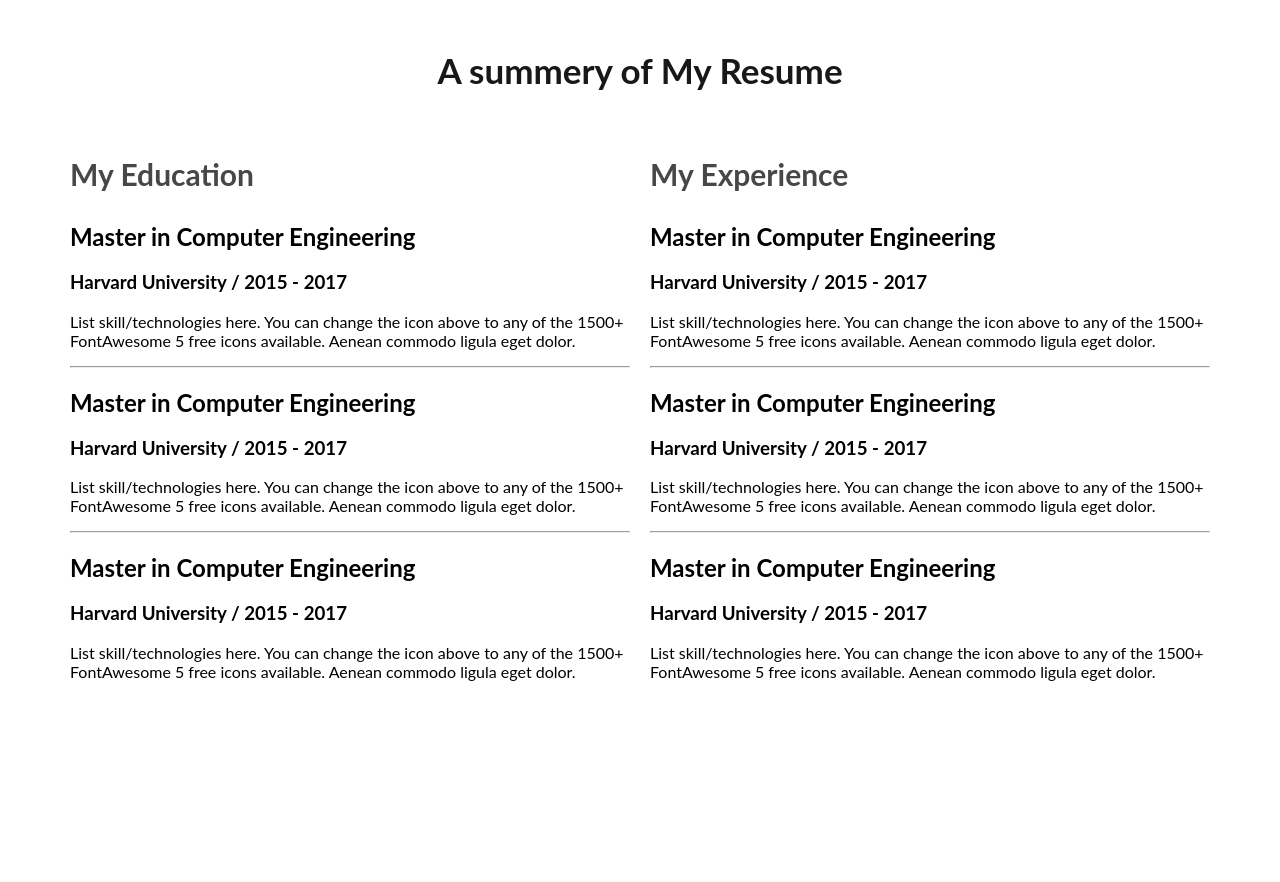
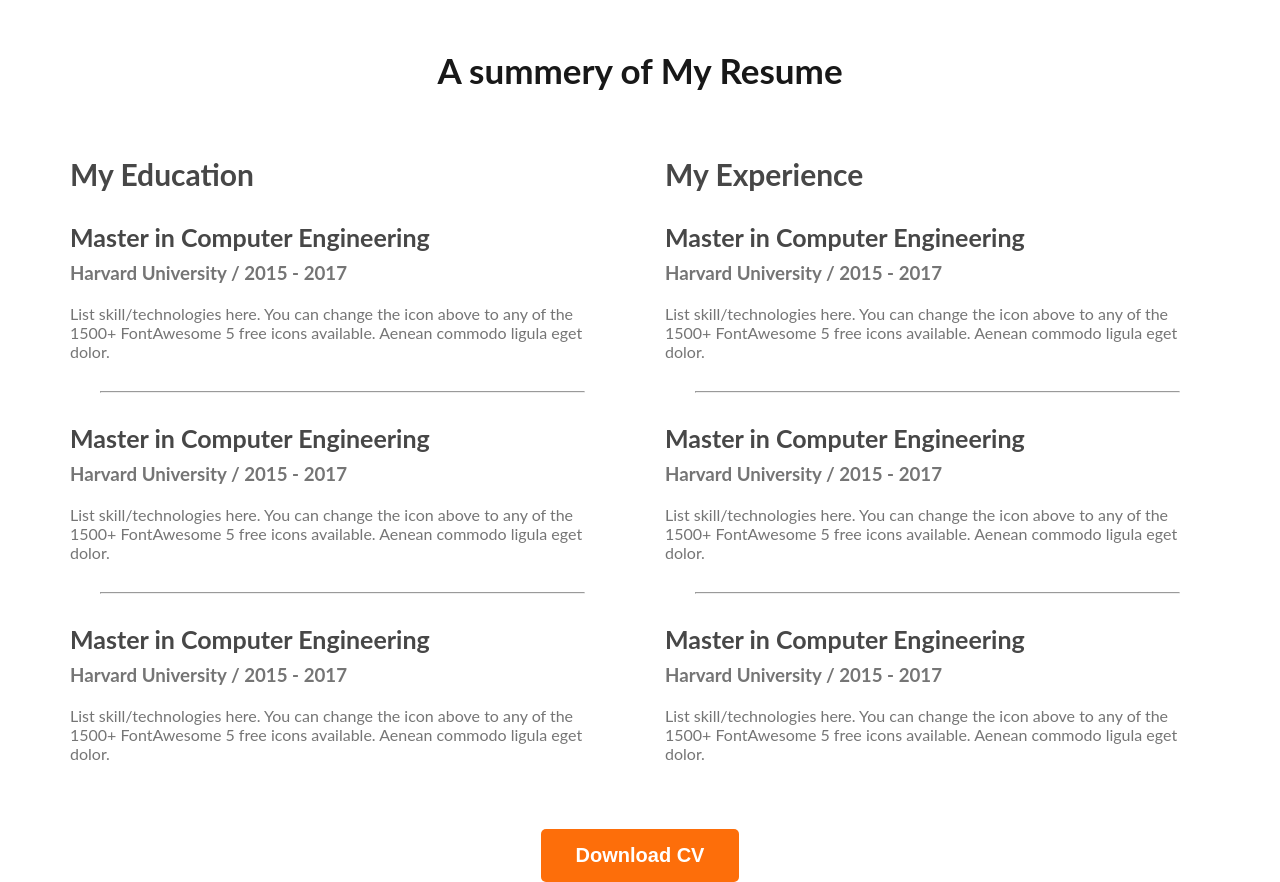
Before and after one commit to Samiul-Shuvo/developer-portfolio, a plain HTML site: page index.html in a window 1280 px wide. Shown: the part 2220-3102 px from the top of the page. Before the commit the page ends 2917 px from the top, so only its background shows below. Drawn offline with Linux system fonts and the light colour scheme.

Commit message:
finished the resume section

```diff
--- a/index.html
+++ b/index.html
@@ -133,6 +133,9 @@
                     </div>
                 </div>
             </div>
+            <div class="download-cv">
+                <button class="btn-primary ">Download CV </button>
+            </div>
         </section>
 
     </main>
--- a/styles/portfolio.css
+++ b/styles/portfolio.css
@@ -148,5 +148,25 @@ main section {
 }
 .resume-container{
   display: flex;
-  gap: 20px;
+  gap: 50px;
 }
+.resume-item-institute,.resume-item-description{
+  color: #757575;
+}
+.resume-item-title{
+  color:  #474747;
+font-size: 25px;
+font-weight: 700;
+margin-bottom: 10px;
+}
+.resume-container hr{
+  margin: 30px;
+}
+.resume-item-institute{
+  margin-bottom: 20px;
+  margin-top:  0px;
+}
+.download-cv{
+  text-align: center;
+  margin-top: 50px;
+}
```
